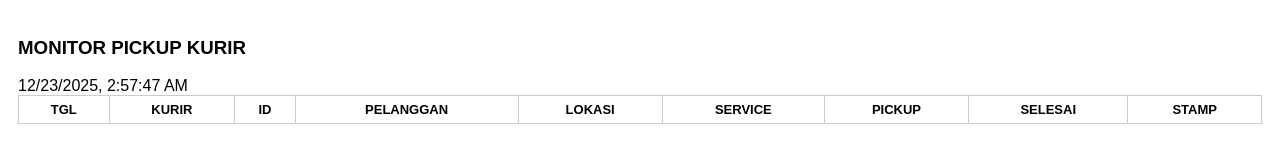
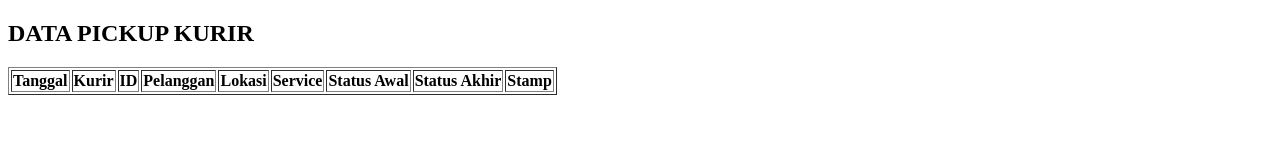
Before and after one commit to antikraharja-code/monitorpickup, a plain HTML site: page admin/index.html in a window 1280 px wide. Drawn offline with Linux system fonts and the light colour scheme.

Commit message:
Update index.html

```diff
--- a/admin/index.html
+++ b/admin/index.html
@@ -1,55 +1,30 @@
 <!DOCTYPE html>
-<html>
+<html lang="id">
 <head>
-<meta charset="utf-8">
+<meta charset="UTF-8">
 <title>Monitoring Pickup</title>
-<style>
-body{font-family:Arial;padding:10px}
-table{border-collapse:collapse;width:100%}
-th,td{border:1px solid #ccc;padding:6px;font-size:13px}
-</style>
 </head>
 <body>
 
-<h3>MONITOR PICKUP KURIR</h3>
-<div id="jam"></div>
+<h2>DATA PICKUP KURIR</h2>
 
-<table>
+<table border="1">
 <thead>
 <tr>
-<th>TGL</th>
-<th>KURIR</th>
+<th>Tanggal</th>
+<th>Kurir</th>
 <th>ID</th>
-<th>PELANGGAN</th>
-<th>LOKASI</th>
-<th>SERVICE</th>
-<th>PICKUP</th>
-<th>SELESAI</th>
-<th>STAMP</th>
+<th>Pelanggan</th>
+<th>Lokasi</th>
+<th>Service</th>
+<th>Status Awal</th>
+<th>Status Akhir</th>
+<th>Stamp</th>
 </tr>
 </thead>
-<tbody id="data"></tbody>
+<tbody id="tbody"></tbody>
 </table>
 
-<script>
-setInterval(()=>jam.innerText=new Date().toLocaleString(),1000);
-
-const pickup = JSON.parse(localStorage.getItem("pickup")||"[]");
-pickup.forEach(d=>{
-  data.innerHTML+=`
-  <tr>
-    <td>${d.tgl}</td>
-    <td>${d.kurir}</td>
-    <td>${d.id}</td>
-    <td>${d.pelanggan}</td>
-    <td>${d.lokasi}</td>
-    <td>${d.service}</td>
-    <td>${d.pickup}</td>
-    <td>${d.selesai}</td>
-    <td>${d.stamp}</td>
-  </tr>`;
-});
-</script>
-
+<script src="admin.js"></script>
 </body>
 </html>
```
